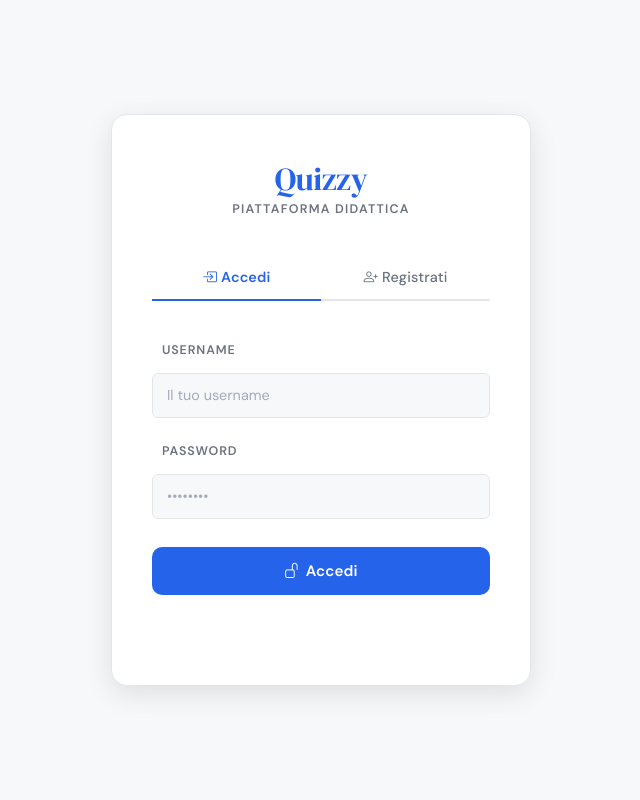
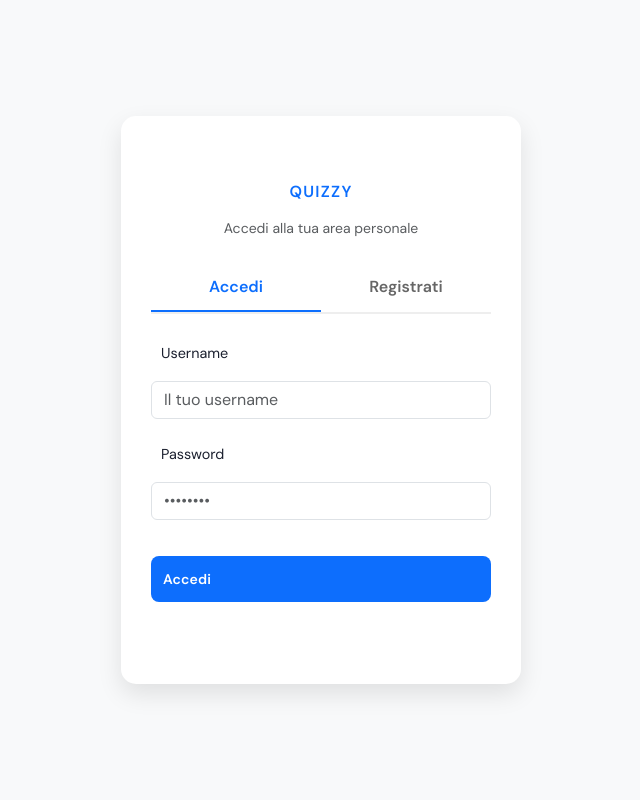
Before and after one commit to CraveroFederico/Quizzy, a Flask app: page / in a window 1280 px wide. Shown: the whole page, without its empty margins (319-959 px from the left). Run offline with Flask 3, Linux system fonts and the light colour scheme.

Commit message:
Implementato login sicuro con sessione e password criptate

```diff
--- a/app.py
+++ b/app.py
@@ -1,263 +1,196 @@
-from flask import Flask, request, jsonify, render_template
+from flask import Flask, request, jsonify, render_template, session, redirect, url_for
 from pymongo import MongoClient
+from werkzeug.security import generate_password_hash, check_password_hash
+import os
+from datetime import timedelta
+
 
 app = Flask(__name__)
 
-# Stringa locale
+# Imposta la durata a 30 minuti (o quanto preferisci)
+app.config['PERMANENT_SESSION_LIFETIME'] = timedelta(minutes=30)
+
+# CHIAVE SEGRETA: Indispensabile per le sessioni
+app.secret_key = "e3da31bf248d10bc2c82edbeff72bb59d4e02c7a72882b7b"
+
+# Configurazione DB
 client = MongoClient("mongodb://localhost:27017")
-
-# Stringa remoto
-
-# nome db
 db = client["Quizzy"]
-
 utenti_collection = db["utenti"]
 
-
-# Pagina di Login/Registrazione
+# --- ROTTE DI PAGINA ---
 @app.route("/")
 def home():
     return render_template("index.html")
 
+@app.route("/dashboard_studente")
+def dashboard_studente():
+    if "username" not in session: return redirect(url_for("home"))
+    return render_template("dashboard_studente.html")
+
+@app.route("/dashboard_docente")
+def dashboard_docente():
+    if "username" not in session or session["ruolo"] != "docente": return redirect(url_for("home"))
+    return render_template("dashboard_docente.html")
+
+@app.route("/quiz")
+def quiz_page():
+    if "username" not in session: return redirect(url_for("home"))
+    return render_template("quiz.html")
+
+# --- AUTENTICAZIONE ---
 
 @app.route("/register", methods=["POST"])
 def register():
-
     data = request.get_json()
-
     username = data["username"]
     password = data["password"]
     ruolo = data["ruolo"]
 
-    user = utenti_collection.find_one({"username": username})
+    if utenti_collection.find_one({"username": username}):
+        return jsonify({"error": "Username già esistente"}), 400
 
-    if user:
-        return jsonify({"error": "Username già esistente"}), 400
+    # Cifriamo la password prima di salvarla
+    hashed_password = generate_password_hash(password)
 
     nuovo_utente = {
         "username": username,
-        "password": password,
+        "password": hashed_password,
         "ruolo": ruolo
     }
-
-
     utenti_collection.insert_one(nuovo_utente)
-
     return jsonify({"message": "Utente registrato con successo!"})
-
 
 @app.route("/login", methods=["POST"])
 def login():
-
     data = request.get_json()
-
     username = data["username"]
     password = data["password"]
 
-    user = utenti_collection.find_one({
-        "username": username,
-        "password": password
-    })
+    user = utenti_collection.find_one({"username": username})
 
-    if user:
+    if user and check_password_hash(user["password"], password):
+        session.clear()
+        session["username"] = user["username"]
+        session["ruolo"] = user["ruolo"]
 
         risposta = {
             "message": "Login riuscito!",
             "ruolo": user["ruolo"],
             "username": user["username"]
         }
-
-        if user["ruolo"] == "studente":
-            risposta["professore"] = user.get("professore", "")
-
         return jsonify(risposta)
 
-    else:
-        return jsonify({"error": "Credenziali non valide"}), 401
+    return jsonify({"error": "Credenziali non valide"}), 401
 
+@app.route("/logout")
+def logout_route():
+    session.clear()
+    return redirect(url_for("home"))
+
+# --- GESTIONE QUIZ (DOCENTE) ---
 
 @app.route("/create_quiz", methods=["POST"])
 def create_quiz():
+    if "username" not in session or session["ruolo"] != "docente":
+        return jsonify({"error": "Azione non autorizzata"}), 403
 
     data = request.get_json()
-
-    titolo = data["titolo"]
-    creatore = data["creatore"]
-
     quiz = {
-        "titolo": titolo,
-        "creatore": creatore,
+        "titolo": data["titolo"],
+        "creatore": session["username"], # Preso da sessione sicura
         "domande": []
     }
-
     db["quiz"].insert_one(quiz)
-
     return jsonify({"message": "Quiz creato"})
-
 
 @app.route("/add_question", methods=["POST"])
 def add_question():
+    if "username" not in session or session["ruolo"] != "docente":
+        return jsonify({"error": "Azione non autorizzata"}), 403
 
     data = request.get_json()
-
-    titolo = data["titolo"]
-    testo = data["testo"]
-    opzioni = data["opzioni"]
-    corretta = data["corretta"]
-
     domanda = {
-        "testo": testo,
-        "opzioni": opzioni,
-        "corretta": corretta
+        "testo": data["testo"],
+        "opzioni": data["opzioni"],
+        "corretta": data["corretta"]
     }
-
-    db["quiz"].update_one(
-        {"titolo": titolo},
-        {"$push": {"domande": domanda}}
-    )
-
+    db["quiz"].update_one({"titolo": data["titolo"]}, {"$push": {"domande": domanda}})
     return jsonify({"message": "Domanda aggiunta"})
 
+@app.route("/delete_quiz", methods=["POST"])
+def delete_quiz():
+    if "username" not in session or session["ruolo"] != "docente":
+        return jsonify({"error": "Non autorizzato"}), 403
 
-# Calcola il punteggio e salva il risultato finale
+    data = request.get_json()
+    titolo = data["titolo"]
+    db["quiz"].delete_one({"titolo": titolo})
+    db["risultati"].delete_many({"quiz": titolo})
+    return jsonify({"message": "Quiz eliminato con successo"})
+
+# --- SVOLGIMENTO E RISULTATI (STUDENTE/DOCENTE) ---
+
 @app.route("/submit_quiz", methods=["POST"])
 def submit_quiz():
+    if "username" not in session: return jsonify({"error": "Sessione scaduta"}), 401
+
     data = request.get_json()
-    titolo = data["titolo"]
-    risposte = data["risposte"]
-    studente = data["studente"]
-    professore = data["professore"]
-
-    quiz = db["quiz"].find_one({"titolo": titolo})
+    quiz = db["quiz"].find_one({"titolo": data["titolo"]})
     domande = quiz["domande"]
 
     punteggio = 0
     for i in range(len(domande)):
-        if i < len(risposte) and risposte[i] == domande[i]["corretta"]:
+        if i < len(data["risposte"]) and data["risposte"][i] == domande[i]["corretta"]:
             punteggio += 1
 
-    totale = len(domande)
-    # Calcolo voto in decimi arrotondato a due decimali
-    voto = round((punteggio * 10) / totale, 2) if totale > 0 else 0
+    voto = round((punteggio * 10) / len(domande), 2) if len(domande) > 0 else 0
 
     risultato = {
-        "quiz": titolo,
-        "studente": studente,
-        "professore": professore,
+        "quiz": data["titolo"],
+        "studente": session["username"], # Sicurezza: usa sessione, non localStorage
+        "professore": quiz["creatore"],
         "punteggio": punteggio,
-        "totale": totale,
-        "voto": voto  # Salviamo il voto effettivo
+        "totale": len(domande),
+        "voto": voto
     }
+    db["risultati"].insert_one(risultato)
+    return jsonify({"punteggio": punteggio, "totale": len(domande), "voto": voto})
 
-    db["risultati"].insert_one(risultato)
-
-    return jsonify({
-        "punteggio": punteggio,
-        "totale": totale,
-        "voto": voto
-    })
-
-# Aggiungi questa rotta per recuperare i voti di uno studente specifico per il grafico
 @app.route("/get_student_stats/<studente>")
 def get_student_stats(studente):
     stats = list(db["risultati"].find({"studente": studente}, {"_id": 0, "quiz": 1, "voto": 1}))
     return jsonify(stats)
 
-# Elimina definitivamente un quiz e i suoi risultati
-@app.route("/delete_quiz", methods=["POST"])
-def delete_quiz():
-    data = request.get_json()
-    titolo = data["titolo"]
-
-    db["quiz"].delete_one({"titolo": titolo})
-    db["risultati"].delete_many({"quiz": titolo})
-
-    return jsonify({"message": "Quiz eliminato con successo"})
-
-
-# Controlla se uno studente ha già svolto un certo quiz
 @app.route("/check_quiz_done/<quiz>/<studente>")
 def check_quiz_done(quiz, studente):
+    res = db["risultati"].find_one({"quiz": quiz, "studente": studente})
+    return jsonify({"done": bool(res)})
 
-    res = db["risultati"].find_one({
-        "quiz": quiz,
-        "studente": studente
-    })
-
-    if res:
-        return jsonify({"done": True})
-    else:
-        return jsonify({"done": False})
-
-
-# Recupera tutti i voti degli studenti per un quiz
 @app.route("/get_results/<titolo>")
 def get_results(titolo):
-
-    risultati = list(db["risultati"].find(
-        {"quiz": titolo},
-        {"_id":0}
-    ))
-
+    risultati = list(db["risultati"].find({"quiz": titolo}, {"_id":0}))
     return jsonify(risultati)
 
-
-# Lista di tutti i quiz creati da un docente specifico
 @app.route("/get_quiz_docente/<docente>")
 def get_quiz_docente(docente):
-
-    quiz = list(db["quiz"].find(
-        {"creatore": docente},
-        {"_id":0}
-    ))
-
+    quiz = list(db["quiz"].find({"creatore": docente}, {"_id":0}))
     return jsonify(quiz)
 
-
-# Recupera i dati completi (domande/opzioni) di un singolo quiz
 @app.route("/get_quiz/<titolo>")
 def get_quiz(titolo):
-
     quiz = db["quiz"].find_one({"titolo": titolo}, {"_id":0})
-
     return jsonify(quiz)
 
-
-# Lista quiz filtrata per il professore scelto dallo studente
 @app.route("/get_quiz_prof/<prof>")
 def get_quiz_prof(prof):
-
     quiz = list(db["quiz"].find({"creatore": prof}, {"_id":0}))
-
     return jsonify(quiz)
 
-
-# Recupera l'elenco di tutti gli utenti con ruolo docente
 @app.route("/get_professori")
 def get_professori():
-
-    prof = list(db["utenti"].find(
-        {"ruolo": "docente"},
-        {"_id": 0, "username": 1}
-    ))
-
+    prof = list(db["utenti"].find({"ruolo": "docente"}, {"_id": 0, "username": 1}))
     return jsonify(prof)
-
-
-@app.route("/dashboard_studente")
-def dashboard_studente():
-    return render_template("dashboard_studente.html")
-
-
-@app.route("/dashboard_docente")
-def dashboard_docente():
-    return render_template("dashboard_docente.html")
-
-
-@app.route("/quiz")
-def quiz_page():
-    return render_template("quiz.html")
-
 
 if __name__ == "__main__":
     app.run(debug=True)
--- a/templates/index.html
+++ b/templates/index.html
@@ -3,294 +3,84 @@
 <head>
   <meta charset="UTF-8">
   <meta name="viewport" content="width=device-width, initial-scale=1.0">
-  <title>Quizzy</title>
+  <title>Quizzy - Login</title>
   <link href="https://cdn.jsdelivr.net/npm/bootstrap@5.3.3/dist/css/bootstrap.min.css" rel="stylesheet">
   <link href="https://cdn.jsdelivr.net/npm/bootstrap-icons@1.11.3/font/bootstrap-icons.min.css" rel="stylesheet">
   <link rel="stylesheet" href="/static/style.css">
   <style>
-    /* ── Auth layout ── */
-    .auth-wrapper {
-      min-height: 100vh;
-      display: flex;
-      align-items: center;
-      justify-content: center;
-      padding: 24px;
-    }
-
-    .auth-box {
-      background: var(--surface);
-      border: 1px solid var(--border);
-      border-radius: var(--radius-lg);
-      box-shadow: var(--shadow-lg);
-      width: min(420px, 100%);
-      padding: 48px 40px 40px;
-      position: relative;
-    }
-
-    /* ── Branding inside box ── */
-    .auth-brand {
-      text-align: center;
-      margin-bottom: 36px;
-    }
-
-    .auth-brand .logo {
-      font-family: var(--font-display);
-      font-size: 2rem;
-      color: var(--accent);
-      letter-spacing: -.5px;
-      display: block;
-      line-height: 1;
-    }
-
-    .auth-brand .tagline {
-      font-size: .78rem;
-      font-weight: 600;
-      text-transform: uppercase;
-      letter-spacing: .1em;
-      color: var(--text-secondary);
-      margin-top: 6px;
-    }
-
-    /* ── Tab switcher ── */
-    .auth-tabs {
-      display: flex;
-      border-bottom: 2px solid var(--border);
-      margin-bottom: 32px;
-      gap: 0;
-    }
-
-    .auth-tab {
-      flex: 1;
-      background: none;
-      border: none;
-      border-bottom: 2px solid transparent;
-      margin-bottom: -2px;
-      padding: 10px 0;
-      font-family: var(--font-body);
-      font-size: .9rem;
-      font-weight: 500;
-      color: var(--text-secondary);
-      cursor: pointer;
-      transition: color .2s, border-color .2s;
-      border-radius: 0;
-      display: block;
-      text-align: center;
-      gap: 0;
-      box-shadow: none;
-    }
-
-    .auth-tab:hover {
-      color: var(--accent);
-      background: none;
-      box-shadow: none;
-      transform: none;
-    }
-
-    .auth-tab.active {
-      color: var(--accent);
-      border-bottom-color: var(--accent);
-      font-weight: 600;
-      background: none;
-    }
-
-    /* ── Panels ── */
-    .auth-panel {
-      display: none;
-    }
-
-    .auth-panel.active {
-      display: block;
-      animation: fadeInUp .35s ease forwards;
-    }
-
-    /* ── Field label ── */
-    .field-label {
-      display: block;
-      font-size: .78rem;
-      font-weight: 600;
-      text-transform: uppercase;
-      letter-spacing: .07em;
-      color: var(--text-secondary);
-      margin: 16px 0 4px;
-    }
-
-    .auth-panel input,
-    .auth-panel select {
-      margin: 0;
-    }
-
-    /* ── Submit button ── */
-    .auth-submit {
-      width: 100%;
-      margin-top: 28px;
-      padding: 12px;
-      font-size: .95rem;
-      font-weight: 600;
-      justify-content: center;
-      border-radius: var(--radius-md);
-    }
-
-    /* ── Role selector ── */
-    .role-group {
-      display: flex;
-      gap: 10px;
-      margin: 0;
-    }
-
-    .role-option {
-      flex: 1;
-      position: relative;
-    }
-
-    .role-option input[type="radio"] {
-      position: absolute;
-      opacity: 0;
-      width: 0;
-      height: 0;
-    }
-
-    .role-option label {
-      display: flex;
-      flex-direction: column;
-      align-items: center;
-      gap: 6px;
-      padding: 14px 10px;
-      border: 1.5px solid var(--border);
-      border-radius: var(--radius-md);
-      cursor: pointer;
-      font-size: .85rem;
-      font-weight: 500;
-      color: var(--text-secondary);
-      background: var(--bg);
-      transition: all .15s;
-      margin: 0;
-    }
-
-    .role-option label i {
-      font-size: 1.3rem;
-    }
-
-    .role-option label:hover {
-      border-color: var(--accent);
-      color: var(--accent);
-      background: var(--accent-light);
-    }
-
-    .role-option input[type="radio"]:checked + label {
-      border-color: var(--accent);
-      background: var(--accent-light);
-      color: var(--accent);
-      font-weight: 600;
-    }
-
-    /* ── Feedback message ── */
-    #message {
-      font-size: .85rem;
-      text-align: center;
-      margin-top: 14px;
-      min-height: 20px;
-      padding: 0;
-    }
-
-    /* Topbar hidden on auth page */
-    .topbar-auth {
-      display: none;
-    }
+    .auth-wrapper { min-height: 100vh; display: flex; align-items: center; justify-content: center; background: #f8f9fa; }
+    .auth-box { background: white; border-radius: 15px; box-shadow: 0 10px 25px rgba(0,0,0,0.1); width: 100%; max-width: 400px; padding: 30px; }
+    .auth-tabs { display: flex; border-bottom: 2px solid #eee; margin-bottom: 20px; }
+    .auth-tab { flex: 1; text-align: center; padding: 10px; cursor: pointer; color: #666; font-weight: bold; }
+    .auth-tab.active { color: #0d6efd; border-bottom: 2px solid #0d6efd; }
+    .auth-panel { display: none; }
+    .auth-panel.active { display: block; }
+    .auth-submit { width: 100%; margin-top: 20px; padding: 12px; border-radius: 8px; border: none; background: #0d6efd; color: white; font-weight: bold; }
   </style>
 </head>
 <body>
 
   <div class="auth-wrapper">
-    <div class="auth-box fade-in">
-
-      <!-- Branding -->
-      <div class="auth-brand">
-        <span class="logo">Quizzy</span>
-        <span class="tagline">Piattaforma didattica</span>
+    <div class="auth-box">
+      <div class="text-center mb-4">
+        <h2 class="text-primary fw-bold">Quizzy</h2>
+        <small class="text-muted">Accedi alla tua area personale</small>
       </div>
 
-      <!-- Tab switcher -->
       <div class="auth-tabs">
-        <button class="auth-tab active" onclick="switchTab('login')">
-          <i class="bi bi-box-arrow-in-right me-1"></i>Accedi
-        </button>
-        <button class="auth-tab" onclick="switchTab('register')">
-          <i class="bi bi-person-plus me-1"></i>Registrati
-        </button>
+        <div class="auth-tab active" id="tab-login" onclick="switchTab('login')">Accedi</div>
+        <div class="auth-tab" id="tab-register" onclick="switchTab('register')">Registrati</div>
       </div>
 
-      <!-- Login panel -->
-      <div class="auth-panel active" id="panel-login">
-        <label class="field-label" for="login_username">Username</label>
-        <input id="login_username" placeholder="Il tuo username">
-
-        <label class="field-label" for="login_password">Password</label>
-        <input id="login_password" type="password" placeholder="••••••••">
-
-        <button class="auth-submit" onclick="login()">
-          <i class="bi bi-unlock"></i> Accedi
-        </button>
+      <div id="panel-login" class="auth-panel active">
+        <div class="mb-3">
+            <label class="form-label">Username</label>
+            <input type="text" id="login_username" class="form-control" placeholder="Il tuo username">
+        </div>
+        <div class="mb-3">
+            <label class="form-label">Password</label>
+            <input type="password" id="login_password" class="form-control" placeholder="••••••••">
+        </div>
+        <button class="auth-submit" onclick="login()">Accedi</button>
       </div>
 
-      <!-- Register panel -->
-      <div class="auth-panel" id="panel-register">
-        <label class="field-label" for="reg_username">Username</label>
-        <input id="reg_username" placeholder="Scegli uno username">
-
-        <label class="field-label" for="reg_password">Password</label>
-        <input id="reg_password" type="password" placeholder="••••••••">
-
-        <label class="field-label">Ruolo</label>
-        <div class="role-group">
-          <div class="role-option">
-            <input type="radio" name="reg_ruolo" id="ruolo_studente" value="studente" checked>
-            <label for="ruolo_studente">
-              <i class="bi bi-mortarboard"></i>
-              Studente
-            </label>
-          </div>
-          <div class="role-option">
-            <input type="radio" name="reg_ruolo" id="ruolo_docente" value="docente">
-            <label for="ruolo_docente">
-              <i class="bi bi-person-workspace"></i>
-              Docente
-            </label>
-          </div>
+      <div id="panel-register" class="auth-panel">
+        <div class="mb-3">
+            <label class="form-label">Username</label>
+            <input type="text" id="reg_username" class="form-control" placeholder="Scegli username">
         </div>
-
-        <button class="auth-submit" onclick="registerNew()">
-          <i class="bi bi-person-check"></i> Crea account
-        </button>
+        <div class="mb-3">
+            <label class="form-label">Password</label>
+            <input type="password" id="reg_password" class="form-control" placeholder="Crea password">
+        </div>
+        <div class="mb-3">
+            <label class="form-label">Ruolo</label>
+            <div class="d-flex gap-3">
+                <input type="radio" name="reg_ruolo" value="studente" checked id="r_stud"> <label for="r_stud">Studente</label>
+                <input type="radio" name="reg_ruolo" value="docente" id="r_doc"> <label for="r_doc">Docente</label>
+            </div>
+        </div>
+        <button class="auth-submit" onclick="registerNew()">Registrati</button>
       </div>
 
-      <p id="message"></p>
-
+      <p id="message" class="text-center mt-3 text-danger"></p>
     </div>
   </div>
 
-  <script src="https://cdn.jsdelivr.net/npm/bootstrap@5.3.3/dist/js/bootstrap.bundle.min.js"></script>
   <script src="/static/script.js"></script>
   <script>
-    function switchTab(tab) {
-      document.querySelectorAll('.auth-tab').forEach((t, i) => {
-        t.classList.toggle('active', (i === 0 && tab === 'login') || (i === 1 && tab === 'register'));
-      });
-      document.getElementById('panel-login').classList.toggle('active', tab === 'login');
-      document.getElementById('panel-register').classList.toggle('active', tab === 'register');
-      document.getElementById('message').textContent = '';
+    function switchTab(mode) {
+      document.getElementById('tab-login').classList.toggle('active', mode==='login');
+      document.getElementById('tab-register').classList.toggle('active', mode==='register');
+      document.getElementById('panel-login').classList.toggle('active', mode==='login');
+      document.getElementById('panel-register').classList.toggle('active', mode==='register');
     }
 
-    // Wrapper per la registrazione: legge il radio invece del select
     function registerNew() {
       const ruolo = document.querySelector('input[name="reg_ruolo"]:checked').value;
-      // Crea un select temporaneo con il valore corretto per compatibilità con script.js
       const fakeSelect = document.createElement('select');
       fakeSelect.id = 'reg_ruolo';
-      fakeSelect.style.display = 'none';
-      const opt = document.createElement('option');
-      opt.value = ruolo;
-      opt.selected = true;
-      fakeSelect.appendChild(opt);
+      fakeSelect.innerHTML = `<option value="${ruolo}" selected></option>`;
       document.body.appendChild(fakeSelect);
       register();
       document.body.removeChild(fakeSelect);
```
Also changed, not shown: static/script.js (+30 -40 lines).
